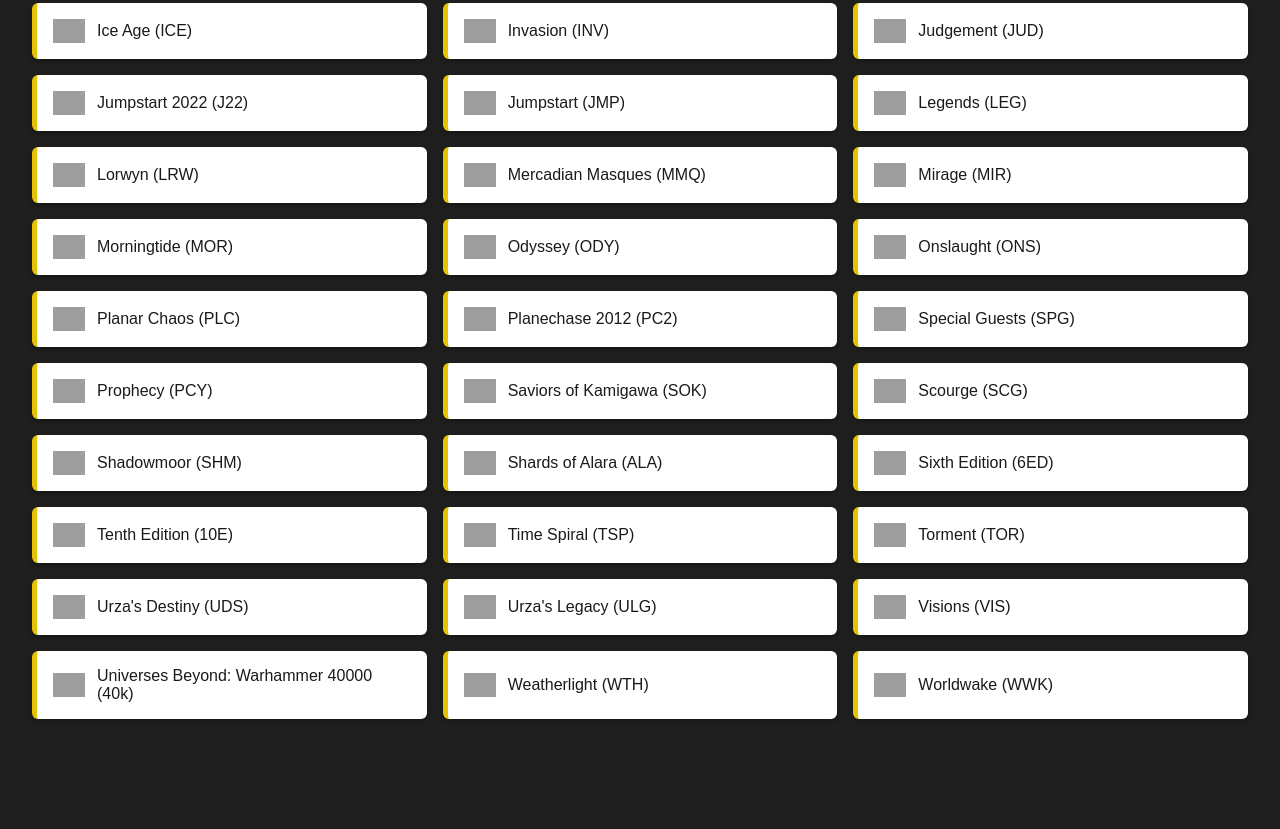
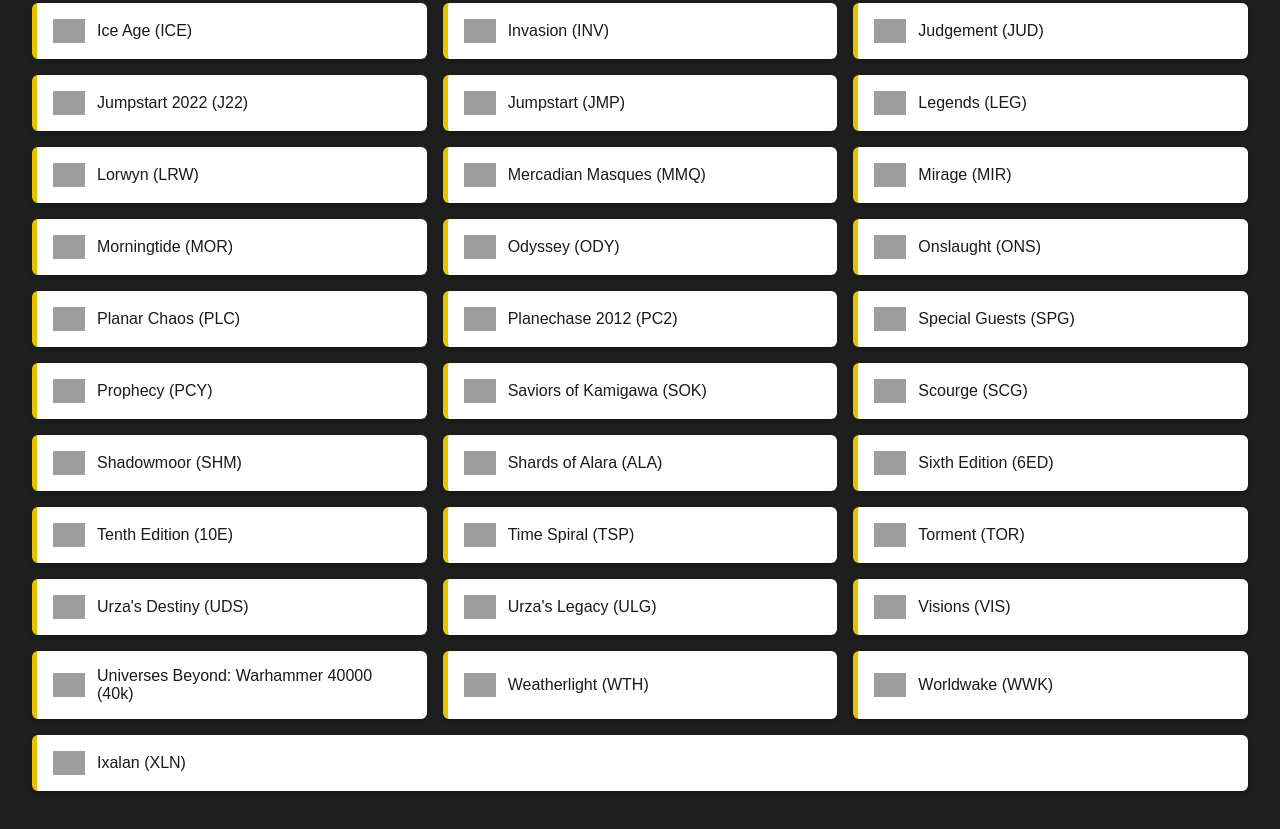
Before and after one commit to MechagamesSTC/mecha-nfc-pages, a plain HTML site: page box_02.html in a window 1280 px wide. Shown: the part 720-1549 px from the top of the page. Before the commit the page ends 1487 px from the top, so only its background shows below. Drawn offline with Linux system fonts and the light colour scheme; grey boxes are pictures that could not be loaded.

Commit message:
Update box_02.html

```diff
--- a/box_02.html
+++ b/box_02.html
@@ -70,6 +70,7 @@
     <li class="set-card"><img src="https://svgs.scryfall.io/sets/40k.svg" alt="40k"> Universes Beyond: Warhammer 40000 (40k)</li>
     <li class="set-card"><img src="https://svgs.scryfall.io/sets/wth.svg" alt="WTH"> Weatherlight (WTH)</li>
     <li class="set-card"><img src="https://svgs.scryfall.io/sets/wwk.svg" alt="WWK"> Worldwake (WWK)</li>
+    <li class="set-card"><img src="https://svgs.scryfall.io/sets/xln.svg" alt="XLN"> Ixalan (XLN)</li>
 
 
   </ul>
```
